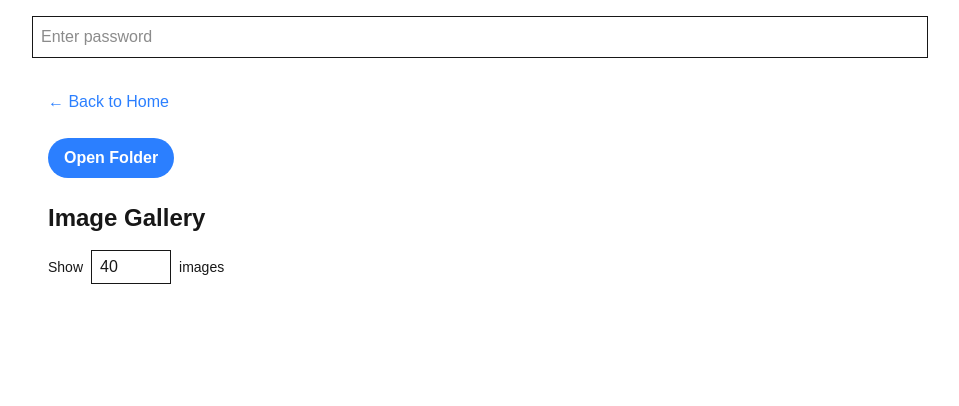
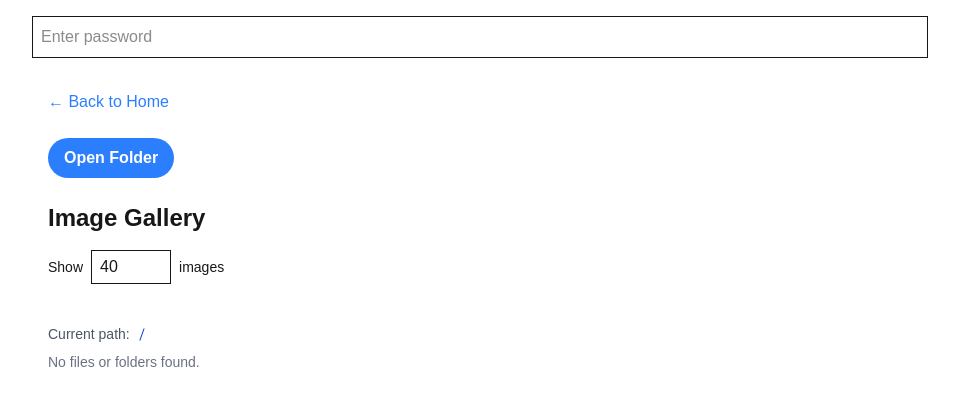
Before and after one commit to zayndamji/filemanager, a Next.js app: page /gallery in a window 1280 px wide. Shown: the top 406 px of the page, without its empty margins (160-1119 px from the left). Built offline with nearby package versions, Linux system fonts and the light colour scheme.

Commit message:
added file list to gallery

```diff
--- a/app/gallery/page.js
+++ b/app/gallery/page.js
@@ -4,8 +4,10 @@ import Link from 'next/link';
 
 import { useFileContext } from '@/context/FileContext';
 import { usePasswordContext } from '@/context/PasswordContext';
+
 import GalleryGrid from '@/components/Gallery/GalleryGrid';
 import FolderPicker from '@/components/FolderPicker';
+import FileList from '@/components/FileList';
 
 export default function GalleryPage() {
   const { handle } = useFileContext();
@@ -22,6 +24,8 @@ export default function GalleryPage() {
       <h2 className="text-2xl font-bold mb-4">Image Gallery</h2>
 
       <GalleryGrid handle={handle} password={password} />
+
+      <FileList />
     </div>
   );
 }
```
